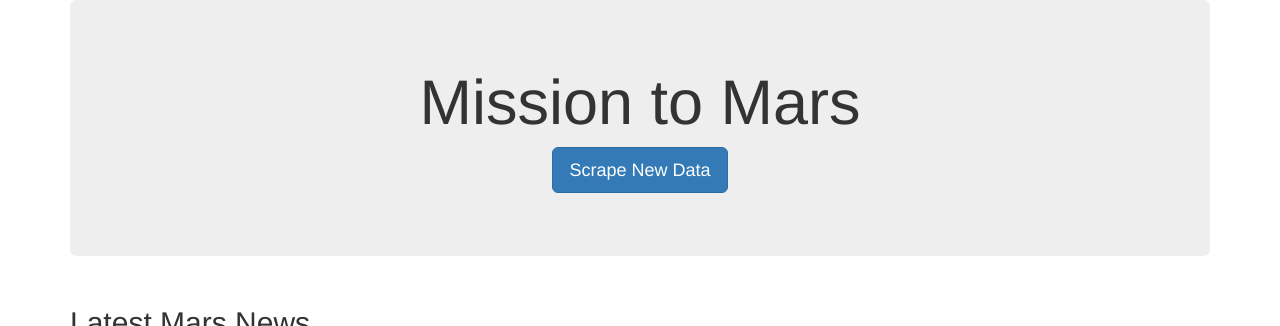
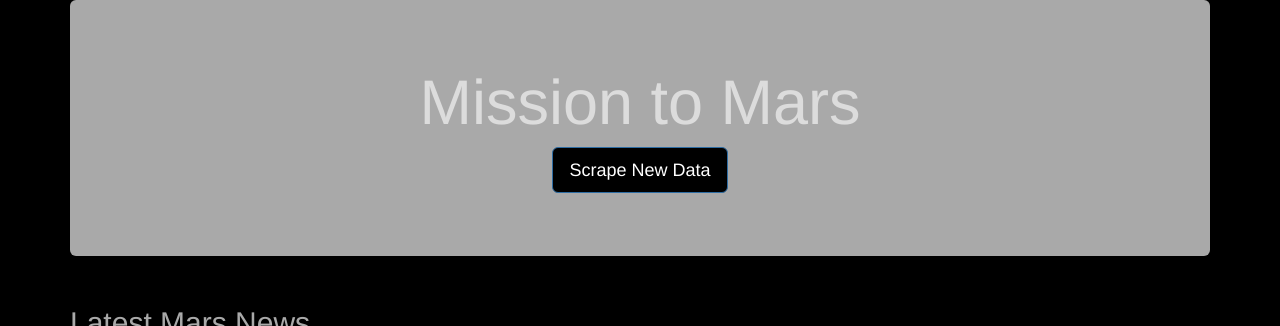
Before and after one commit to sdang101/Mission-to-Mars, a Flask app: page / in a window 1280 px wide. Shown: the top 326 px of the page. Run offline with Flask 2, Linux system fonts and the light colour scheme; data that the repository does not hold is empty; some libraries are stand-ins or nearby versions.

Commit message:
Add files via upload

```diff
--- a/app/templates/index.html
+++ b/app/templates/index.html
@@ -4,19 +4,19 @@
     <meta charset="UTF-8" />
     <meta name="viewport" content="width=device-width, initial-scale=1.0" />
     <meta http-equiv="X-UA-Compatible" content="ie=edge" />
-    <title>Mission to Mars</title>
+    <title style="color: white;">Mission to Mars</title>
     <link
       rel="stylesheet"
       href="https://maxcdn.bootstrapcdn.com/bootstrap/3.3.7/css/bootstrap.min.css"
     />
   </head>
-  <body>
-    <div class="container">
+  <body style="background-color:black;">
+    <div class="container" style="color:darkgray;">
       <!-- Add Jumbotron to Header -->
-      <div class="jumbotron text-center">
-        <h1>Mission to Mars</h1>
+      <div class="jumbotron text-center" style="background-color:darkgray;">
+        <h1 style="color:gainsboro">Mission to Mars</h1>
         <!-- Add a button to activate scraping script -->
-        <p><a class="btn btn-primary btn-lg" href="/scrape" role="button">Scrape New Data</a></p>
+        <p><a class="btn btn-primary btn-lg" href="/scrape" role="button" style="background-color:black ;">Scrape New Data</a></p>
       </div>
 
       <!-- Add section for Mars News -->
@@ -53,6 +53,20 @@
           </div>
         </div>
       </div>
+
+      <div class="container">
+        <div class="row">
+          <h2>Mars Hemispheres</h2>
+          {% for hemisphere in mars.mars_hemisphere%}
+          <div class="col-sm-2">
+          {{hemisphere['title']}}
+          <img
+          src="{{hemisphere['img_url']}}"
+          class="img-responsive"
+          alt="Responsive image" />
+          </div>
+          {% endfor %}
+
     </div>
   </body>
 </html>
```
